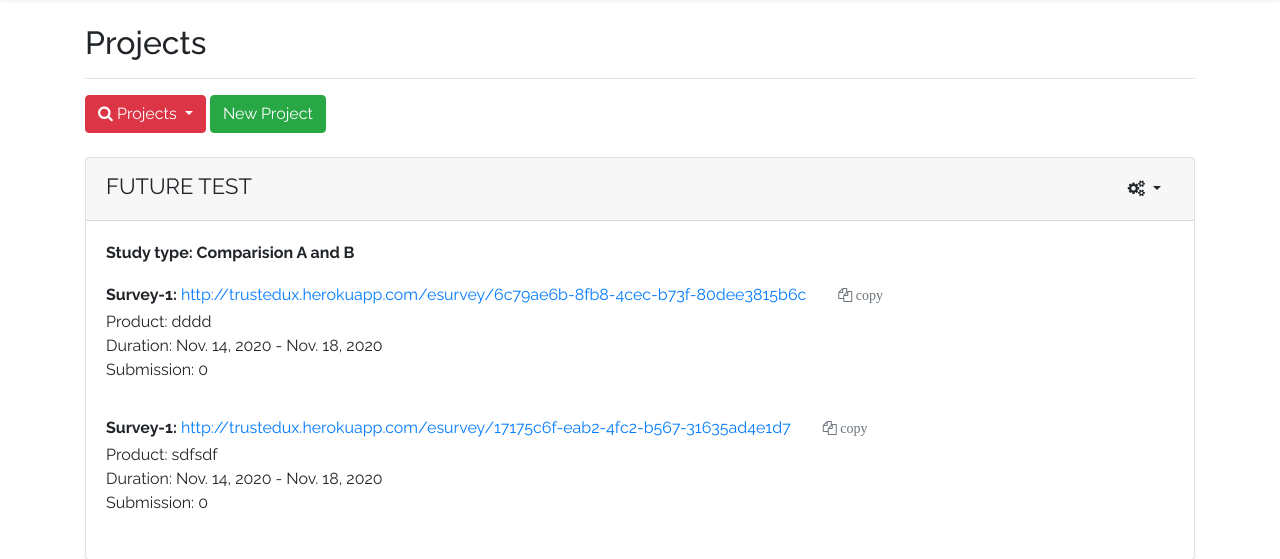
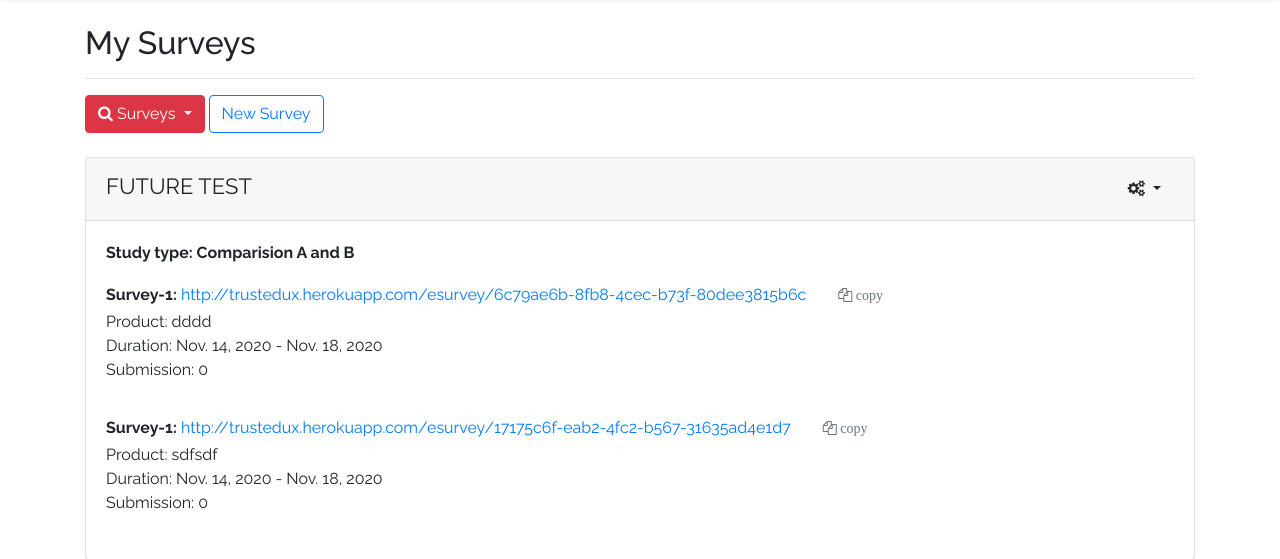
Before and after one commit to pjotrsavitski/TrustedUX-New, a Django app: page /projects/ in a window 1280 px wide. Shown: the part 50-609 px from the top of the page. Run offline with Django 3.2, Linux system fonts and the light colour scheme; a user stored in the database is signed in; data comes from the database, SQL or seed files in the repository; some libraries are stand-ins or nearby versions.

Commit message:
before leaving

```diff
--- a/esurvey/forms.py
+++ b/esurvey/forms.py
@@ -38,12 +38,12 @@ type_choices = [('Hardware','Hardware'),('Software','Software'),('Mobile applica
 
 class CreateForm1(forms.Form):
 
-    project_name = forms.CharField(widget=forms.TextInput(attrs={'class':'form-control mb-4'}),max_length=100)
-    project_type = forms.CharField(label='Study type',widget=forms.Select(choices=project_choices,attrs={'class':'form-control mb-4'}))
+    project_name = forms.CharField(label='Survey name',widget=forms.TextInput(attrs={'class':'form-control mb-4'}),max_length=100)
+    project_type = forms.CharField(label='Evaluation type',widget=forms.Select(choices=project_choices,attrs={'class':'form-control mb-4'}))
     new = forms.BooleanField(widget=forms.HiddenInput(),required=False,initial=True)
     project_id = forms.IntegerField(widget=forms.HiddenInput(),required=False)
-    product_type = forms.CharField(label='Product type',widget=forms.Select(choices=type_choices,attrs={'class':'form-control mb-4'}),max_length=100)
-    product_industry = forms.CharField(widget=forms.Select(choices=industry_choices,attrs={'class':'form-control mb-4'}))
+    product_type = forms.CharField(label='Product',widget=forms.Select(choices=type_choices,attrs={'class':'form-control mb-4'}),max_length=100)
+    product_industry = forms.CharField(label='Industry',widget=forms.Select(choices=industry_choices,attrs={'class':'form-control mb-4'}))
 
 
 
@@ -63,15 +63,15 @@ class CreateForm2(forms.Form):
 
 
     ## survey-1 Project is successfully updated
-    name_of_survey1 = forms.CharField(label="Survey name",widget=forms.TextInput(attrs={'class':'form-control mb-4'}),max_length=100)
-    questionnaire_language1=forms.CharField(label="Survey language", widget=forms.Select(choices=lang_choices,attrs={'class':'form-control  mb-4'}))
+    #name_of_survey1 = forms.CharField(label="Survey name",widget=forms.TextInput(attrs={'class':'form-control mb-4'}),max_length=100)
+    questionnaire_language1=forms.CharField(label="Language", widget=forms.Select(choices=lang_choices,attrs={'class':'form-control  mb-4'}))
     start_date1 = forms.DateField(widget=forms.DateInput(attrs={'class':'form-control  mb-4','type':'date'}))
     end_date1 = forms.DateField(widget=forms.DateInput(attrs={'class':'form-control  mb-4','type':'date'}))
     product_name1 = forms.CharField(label='Product name',widget=forms.TextInput(attrs={'class':'form-control mb-4'}),max_length=100)
 
 
-    survey_owner1=forms.CharField(label="Survey owner full name", widget=forms.TextInput(attrs={'class':'form-control  mb-4'}))
-    survey_owner_email1=forms.CharField(label="Survey owner email", widget=forms.EmailInput(attrs={'class':'form-control  mb-4'}))
+    survey_owner1=forms.CharField(label="Name", widget=forms.TextInput(attrs={'class':'form-control  mb-4'}))
+    survey_owner_email1=forms.CharField(label="Email", widget=forms.EmailInput(attrs={'class':'form-control  mb-4'}))
 
     # Survey group front page
     title1 = forms.CharField(label='Title',initial="Assessment of {PRODUCT_NAME}",widget=forms.TextInput(attrs={'class':'form-control  mb-4'}),max_length=100)
@@ -80,15 +80,15 @@ class CreateForm2(forms.Form):
 
 
     # survey-2
-    name_of_survey2 = forms.CharField(label="Survey name",widget=forms.TextInput(attrs={'class':'form-control mb-4'}),max_length=100)
-    questionnaire_language2=forms.CharField(label="Survey language", widget=forms.Select(choices=lang_choices,attrs={'class':'form-control  mb-4'}))
+    #name_of_survey2 = forms.CharField(label="Survey name",widget=forms.TextInput(attrs={'class':'form-control mb-4'}),max_length=100)
+    questionnaire_language2=forms.CharField(label="Language", widget=forms.Select(choices=lang_choices,attrs={'class':'form-control  mb-4'}))
     start_date2 = forms.DateField(widget=forms.DateInput(attrs={'class':'form-control  mb-4','type':'date'}))
     end_date2 = forms.DateField(widget=forms.DateInput(attrs={'class':'form-control  mb-4','type':'date'}))
     product_name2 = forms.CharField(label='Product name',widget=forms.TextInput(attrs={'class':'form-control mb-4'}),max_length=100)
 
 
-    survey_owner2=forms.CharField(label="Survey owner full name", widget=forms.TextInput(attrs={'class':'form-control  mb-4'}))
-    survey_owner_email2=forms.CharField(label="Survey owner email", widget=forms.EmailInput(attrs={'class':'form-control  mb-4'}))
+    survey_owner2=forms.CharField(label="Name", widget=forms.TextInput(attrs={'class':'form-control  mb-4'}))
+    survey_owner_email2=forms.CharField(label="s_owner_email_key", widget=forms.EmailInput(attrs={'class':'form-control  mb-4'}))
 
     # Survey group front page
     title2 = forms.CharField(label='Title',initial="Assessment of {PRODUCT_NAME}",widget=forms.TextInput(attrs={'class':'form-control  mb-4'}),max_length=100)
@@ -97,14 +97,14 @@ class CreateForm2(forms.Form):
 
 
     ## survey-3
-    name_of_survey3 = forms.CharField(label="Survey name",widget=forms.TextInput(attrs={'class':'form-control mb-4'}),max_length=100)
-    questionnaire_language3=forms.CharField(label="Survey language", widget=forms.Select(choices=lang_choices,attrs={'class':'form-control  mb-4'}))
+    #name_of_survey3 = forms.CharField(label="Survey name",widget=forms.TextInput(attrs={'class':'form-control mb-4'}),max_length=100)
+    questionnaire_language3=forms.CharField(label="Language", widget=forms.Select(choices=lang_choices,attrs={'class':'form-control  mb-4'}))
     start_date3 = forms.DateField(widget=forms.DateInput(attrs={'class':'form-control  mb-4','type':'date'}))
     end_date3 = forms.DateField(widget=forms.DateInput(attrs={'class':'form-control  mb-4','type':'date'}))
     product_name3 = forms.CharField(label='Product name',widget=forms.TextInput(attrs={'class':'form-control mb-4'}),max_length=100)
 
-    survey_owner3=forms.CharField(label="Survey owner full name", widget=forms.TextInput(attrs={'class':'form-control  mb-4'}))
-    survey_owner_email3=forms.CharField(label="Survey owner email", widget=forms.EmailInput(attrs={'class':'form-control  mb-4'}))
+    survey_owner3=forms.CharField(label="Name", widget=forms.TextInput(attrs={'class':'form-control  mb-4'}))
+    survey_owner_email3=forms.CharField(label="Email", widget=forms.EmailInput(attrs={'class':'form-control  mb-4'}))
 
     # Survey group front page
     title3 = forms.CharField(label='Title',initial="Assessment of {PRODUCT_NAME}",widget=forms.TextInput(attrs={'class':'form-control  mb-4'}),max_length=100)
@@ -113,14 +113,14 @@ class CreateForm2(forms.Form):
 
 
     ## survey-4
-    name_of_survey4 = forms.CharField(label="Survey name",widget=forms.TextInput(attrs={'class':'form-control mb-4'}),max_length=100)
-    questionnaire_language4=forms.CharField(label="Survey language", widget=forms.Select(choices=lang_choices,attrs={'class':'form-control  mb-4'}))
+    #name_of_survey4 = forms.CharField(label="Survey name",widget=forms.TextInput(attrs={'class':'form-control mb-4'}),max_length=100)
+    questionnaire_language4=forms.CharField(label="Language", widget=forms.Select(choices=lang_choices,attrs={'class':'form-control  mb-4'}))
     start_date4 = forms.DateField(widget=forms.DateInput(attrs={'class':'form-control  mb-4','type':'date'}))
     end_date4 = forms.DateField(widget=forms.DateInput(attrs={'class':'form-control  mb-4','type':'date'}))
     product_name4 = forms.CharField(label='Product name',widget=forms.TextInput(attrs={'class':'form-control mb-4'}),max_length=100)
 
-    survey_owner4=forms.CharField(label="Survey owner full name", widget=forms.TextInput(attrs={'class':'form-control  mb-4'}))
-    survey_owner_email4=forms.CharField(label="Survey owner email", widget=forms.EmailInput(attrs={'class':'form-control  mb-4'}))
+    survey_owner4=forms.CharField(label="Name", widget=forms.TextInput(attrs={'class':'form-control  mb-4'}))
+    survey_owner_email4=forms.CharField(label="Email", widget=forms.EmailInput(attrs={'class':'form-control  mb-4'}))
 
     # Survey group front page
     title4 = forms.CharField(label='Title',initial="Assessment of {PRODUCT_NAME}",widget=forms.TextInput(attrs={'class':'form-control  mb-4'}),max_length=100)
@@ -129,8 +129,8 @@ class CreateForm2(forms.Form):
 
 
     ## survey-5
-    name_of_survey5 = forms.CharField(label="Survey name",widget=forms.TextInput(attrs={'class':'form-control mb-4'}),max_length=100)
-    questionnaire_language5=forms.CharField(label="Survey language", widget=forms.Select(choices=lang_choices,attrs={'class':'form-control  mb-4'}))
+    #name_of_survey5 = forms.CharField(label="Survey name",widget=forms.TextInput(attrs={'class':'form-control mb-4'}),max_length=100)
+    questionnaire_language5=forms.CharField(label="Language", widget=forms.Select(choices=lang_choices,attrs={'class':'form-control  mb-4'}))
     start_date5 = forms.DateField(widget=forms.DateInput(attrs={'class':'form-control  mb-4','type':'date'}))
     end_date5 = forms.DateField(widget=forms.DateInput(attrs={'class':'form-control  mb-4','type':'date'}))
     product_name5 = forms.CharField(label='Product name',widget=forms.TextInput(attrs={'class':'form-control mb-4'}),max_length=100)
@@ -156,20 +156,82 @@ class CreateForm2(forms.Form):
     #product_type = forms.CharField(widget=forms.Select(choices=type_choices,attrs={'class':'form-control'}),max_length=100)
     #product_industry = forms.CharField(widget=forms.Select(choices=industry_choices,attrs={'class':'form-control'}))
 
-    def clean_start_date(self):
-        start_date = self.cleaned_data['start_date']
+    def clean_start_date1(self):
+        start_date = self.cleaned_data['start_date1']
+        if start_date < date.today():
+            raise ValidationError('You can not choose start date in past.')
+        else:
+            return start_date
+    def clean_start_date2(self):
+        start_date = self.cleaned_data['start_date2']
         if start_date < date.today():
             raise ValidationError('You can not choose start date in past.')
         else:
             return start_date
 
+    def clean_start_date3(self):
+        start_date = self.cleaned_data['start_date3']
+        if start_date < date.today():
+            raise ValidationError('You can not choose start date in past.')
+        else:
+            return start_date
+    def clean_start_date4(self):
+        start_date = self.cleaned_data['start_date4']
+        if start_date < date.today():
+            raise ValidationError('You can not choose start date in past.')
+        else:
+            return start_date
+    def clean_start_date5(self):
+        start_date = self.cleaned_data['start_date5']
+        if start_date < date.today():
+            raise ValidationError('You can not choose start date in past.')
+        else:
+            return start_date
+
+
     def clean(self):
         cleaned_data = super().clean()
-        start_date = cleaned_data.get('start_date')
-        end_date = cleaned_data.get('end_date')
 
-        if start_date and end_date:
-            if start_date > end_date:
+
+
+
+
+        start_date1 = cleaned_data.get('start_date1')
+        end_date1 = cleaned_data.get('end_date1')
+
+
+
+        clean_start_date2 = cleaned_data.get('start_date2')
+        end_date2 = cleaned_data.get('end_date2')
+
+        start_date3 = cleaned_data.get('start_date3')
+        end_date3 = cleaned_data.get('end_date3')
+
+        start_date4 = cleaned_data.get('start_date4')
+        end_date4 = cleaned_data.get('end_date4')
+
+        start_date5 = cleaned_data.get('start_date5')
+        end_date5 = cleaned_data.get('end_date5')
+
+
+        if start_date1 and end_date1:
+            if start_date1 > end_date1:
+                raise ValidationError('Project end date must be after the start date.')
+
+        if start_date2 and end_date:
+            if start_date2 > end_date2:
+                raise ValidationError('Project end date must be after the start date.')
+
+        if start_date3 and end_date3:
+            if start_date3 > end_date3:
+                raise ValidationError('Project end date must be after the start date.')
+
+        if start_date4 and end_date4:
+            if start_date4 > end_date4:
+                raise ValidationError('Project end date must be after the start date.')
+
+        if start_date5 and end_date5:
+            if start_date5 > end_date5:
                 raise ValidationError('Project end date must be after the start date.')
 
 
--- a/esurvey/templates/create_participation.html
+++ b/esurvey/templates/create_participation.html
@@ -19,9 +19,9 @@
     <div class="col">
       <div class="multisteps-form__progress">
         {% if wizard.steps.step1 >= 1   %}
-        <button id='b1' class="multisteps-form__progress-btn js-active" name="wizard_goto_step" type="submit" value="project">Step 1: Project settings</button>
+        <button id='b1' class="multisteps-form__progress-btn js-active" name="wizard_goto_step" type="submit" value="project">Step 1: General </button>
         {% else %}
-        <button id='b2' class="multisteps-form__progress-btn" type="button" name="wizard_goto_step" type="submit" value="project">Step 1: Project settings</button>
+        <button id='b2' class="multisteps-form__progress-btn" type="button" name="wizard_goto_step" type="submit" value="project">Step 1: General </button>
         {% endif %}
 
         {% if wizard.steps.step1 >= 2  %}
--- a/esurvey/templates/dashboard.html
+++ b/esurvey/templates/dashboard.html
@@ -1,22 +1,22 @@
 {% extends "base.html" %}
 
-{%block title%} Projects {%endblock%}
+{%block title%} My Surveys {%endblock%}
 {%block content%}
 
 
   <div class="btn-group">
    <button type="button" class="btn btn-danger dropdown-toggle"  data-toggle="dropdown" aria-haspopup="true" aria-expanded="false">
-     <i class="fa fa-search"> </i> Projects
+     <i class="fa fa-search"> </i> Surveys
    </button>
    <div class="dropdown-menu">
-     <a class="dropdown-item" href="{% url 'project_filter' filter='all'%}">All</a>
-     <a class="dropdown-item" href="{% url 'project_filter' filter='running'%}">Running</a>
-     <a class="dropdown-item" href="{% url 'project_filter' filter='archived'%}">Archived</a>
-     <a class="dropdown-item" href="{% url 'project_filter' filter='closed'%}">Closed</a>
+     <a class="dropdown-item" href="{% url 'project_filter' filter='all'%}">All Surveys</a>
+     <a class="dropdown-item" href="{% url 'project_filter' filter='running'%}">Running Surveys</a>
+     <a class="dropdown-item" href="{% url 'project_filter' filter='archived'%}">Archived Surveys</a>
+     <a class="dropdown-item" href="{% url 'project_filter' filter='closed'%}">Closed Surveys</a>
    </div>
    </div>
 
- <a href="{% url 'create'%}" class="btn btn-success ml-auto"  > New Project </a>
+ <a href="{% url 'create'%}" class="btn btn-outline-primary ml-auto"  > New Survey </a>
 
 <br/><br/>
 <p>
--- a/esurvey/templates/overview.html
+++ b/esurvey/templates/overview.html
@@ -13,9 +13,9 @@
       <div class="col">
         <div class="multisteps-form__progress">
           {% if wizard.steps.step1 >= 1   %}
-          <button id='b1' class="multisteps-form__progress-btn js-active" name="wizard_goto_step" type="submit" value="project">Step 1: Project settings</button>
+          <button id='b1' class="multisteps-form__progress-btn js-active" name="wizard_goto_step" type="submit" value="project">Step 1: General </button>
           {% else %}
-          <button id='b2' class="multisteps-form__progress-btn" type="button" name="wizard_goto_step" type="submit" value="project">Step 1: Project settings</button>
+          <button id='b2' class="multisteps-form__progress-btn" type="button" name="wizard_goto_step" type="submit" value="project">Step 1: General </button>
           {% endif %}
 
           {% if wizard.steps.step1 >= 2  %}
@@ -53,7 +53,7 @@
 
 <div class='card'>
   <div class="card-header">
-    Project
+    Survey
   </div>
   <div class="card-body">
     <h4> General Information </h4>
```
Also changed, not shown: esurvey/templates/create_project.html (+47 -6 lines), esurvey/templates/create_survey.html (+40 -13 lines).
